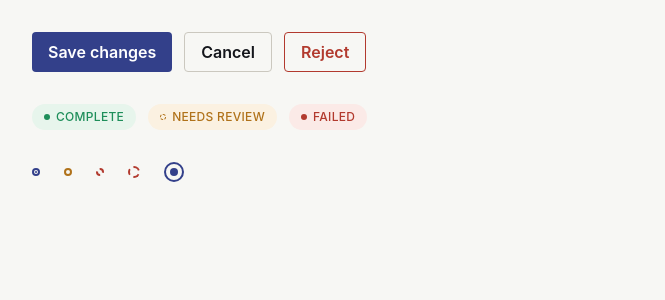
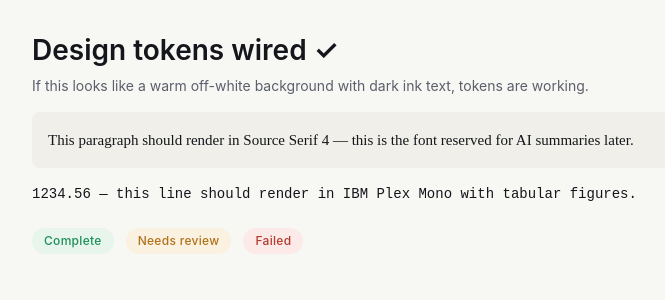
Before and after one commit to santhoshkumarj18/ai-document-intelligence-platform, a React app in the folder frontend/: page / in a window 1280 px wide. Shown: the top 300 px of the page, without its empty margins (0-665 px from the left). Built offline with nearby package versions, Linux system fonts and the light colour scheme; the HTML template or start-up script is replaced by a standard one.

Commit message:
feat: add mock document data shape (Document, ExtractedField, AuditEntry)

```diff
--- a/frontend/src/App.jsx
+++ b/frontend/src/App.jsx
@@ -1,29 +1,33 @@
 // src/App.jsx
-import Button from './components/common/Button'
-import StatusPill from './components/common/StatusPill'
-import ConfidenceIndicator from './components/common/ConfidenceIndicator'
-
 function App() {
   return (
-    <div className="min-h-screen bg-canvas p-8 space-y-8">
-      <div className="flex gap-3">
-        <Button variant="primary">Save changes</Button>
-        <Button variant="secondary">Cancel</Button>
-        <Button variant="destructive">Reject</Button>
-      </div>
+    <div className="min-h-screen bg-canvas p-8">
+      <h1 className="font-ui text-[28px] leading-[36px] font-semibold text-ink">
+        Design tokens wired ✓
+      </h1>
 
-      <div className="flex gap-3">
-        <StatusPill status="complete" />
-        <StatusPill status="review" />
-        <StatusPill status="error" />
-      </div>
+      <p className="font-ui text-[14px] leading-[20px] text-ink-muted mt-2">
+        If this looks like a warm off-white background with dark ink text, tokens are working.
+      </p>
 
-      <div className="flex items-center gap-6">
-        <ConfidenceIndicator confidence={96} />
-        <ConfidenceIndicator confidence={82} />
-        <ConfidenceIndicator confidence={54} />
-        <ConfidenceIndicator confidence={99} validationFailed size="md" />
-        <ConfidenceIndicator confidence={92} size="lg" />
+      <p className="font-document text-[15px] leading-[24px] text-ink mt-4 bg-surface-sunken p-4 rounded-md">
+        This paragraph should render in Source Serif 4 — this is the font reserved for AI summaries later.
+      </p>
+
+      <p className="font-data text-[14px] leading-[20px] text-ink mt-4">
+        1234.56 — this line should render in IBM Plex Mono with tabular figures.
+      </p>
+
+      <div className="flex gap-3 mt-6">
+        <span className="px-3 py-1 rounded-full text-[12px] font-medium tracking-wide" style={{ color: 'var(--color-status-complete)', backgroundColor: 'var(--color-status-complete-bg)' }}>
+          Complete
+        </span>
+        <span className="px-3 py-1 rounded-full text-[12px] font-medium tracking-wide" style={{ color: 'var(--color-status-review)', backgroundColor: 'var(--color-status-review-bg)' }}>
+          Needs review
+        </span>
+        <span className="px-3 py-1 rounded-full text-[12px] font-medium tracking-wide" style={{ color: 'var(--color-status-error)', backgroundColor: 'var(--color-status-error-bg)' }}>
+          Failed
+        </span>
       </div>
     </div>
   )
--- /dev/null
+++ b/frontend/src/mock/mockDocuments.js
@@ -0,0 +1,168 @@
+// src/mock/mockDocuments.js
+
+/**
+ * Document.status lifecycle (from blueprint Section 1.4):
+ * UPLOADED -> EXTRACTED -> VALIDATED -> COMPLETE
+ *                       -> NEEDS_REVIEW -> COMPLETE
+ * FAILED is an edge case: extraction/validation could not proceed at all
+ * (e.g. unreadable file) — distinct from NEEDS_REVIEW, which has data, just low-confidence data.
+ */
+
+export const mockUser = {
+  id: 'user_1',
+  name: 'Santhosh Kumar',
+  email: 'santhosh@example.com',
+  role: 'reviewer',
+}
+
+/**
+ * ExtractedField
+ * - confidence: 0-100 integer
+ * - validationFailed: true when a RULE failed (e.g. totals don't match),
+ *   independent of the AI's confidence score — a field can be 99% confident
+ *   and still fail a business rule.
+ */
+function field(id, label, value, confidence, type = 'text', validationFailed = false, validationMessage = null) {
+  return { id, label, value, confidence, type, validationFailed, validationMessage }
+}
+
+/**
+ * AuditEntry — one entry per human action on a document.
+ * action: 'UPLOADED' | 'FIELD_EDITED' | 'APPROVED' | 'REJECTED'
+ */
+function auditEntry(id, documentId, action, changedBy, timestamp, fieldLabel = null, previousValue = null, newValue = null) {
+  return { id, documentId, action, changedBy, timestamp, fieldLabel, previousValue, newValue }
+}
+
+export const mockDocuments = [
+  {
+    id: 'doc_1',
+    filename: 'invoice_acme_q3.pdf',
+    documentType: 'invoice',
+    status: 'COMPLETE',
+    fileType: 'pdf',
+    fileUrl: 'https://picsum.photos/seed/doc1/800/1000',
+    uploadedBy: 'user_1',
+    uploadedAt: '2026-07-20T09:12:00Z',
+    updatedAt: '2026-07-20T09:15:00Z',
+    summary: 'Invoice from Acme Supplies for Q3 office equipment, totaling $4,230.00, due within 30 days. All line items reconcile with the stated total.',
+    anomalies: [],
+    extractedFields: [
+      field('f1', 'Invoice Number', 'INV-88213', 98, 'text'),
+      field('f2', 'Vendor', 'Acme Supplies Inc.', 97, 'text'),
+      field('f3', 'Total', '$4,230.00', 96, 'currency'),
+      field('f4', 'Due Date', '2026-08-19', 95, 'date'),
+    ],
+    auditLog: [
+      auditEntry('a1', 'doc_1', 'UPLOADED', 'Santhosh Kumar', '2026-07-20T09:12:00Z'),
+      auditEntry('a2', 'doc_1', 'APPROVED', 'Santhosh Kumar', '2026-07-20T09:15:00Z'),
+    ],
+  },
+
+  {
+    id: 'doc_2',
+    filename: 'contract_vendor_nda.pdf',
+    documentType: 'contract',
+    status: 'NEEDS_REVIEW',
+    fileType: 'pdf',
+    fileUrl: 'https://picsum.photos/seed/doc2/800/1000',
+    uploadedBy: 'user_1',
+    uploadedAt: '2026-07-24T14:02:00Z',
+    updatedAt: '2026-07-24T14:05:00Z',
+    summary: 'Mutual NDA between two parties, standard confidentiality terms, but the effective date field could not be extracted with confidence.',
+    anomalies: ['Effective date is ambiguous — two conflicting dates appear in the document.'],
+    extractedFields: [
+      field('f5', 'Party A', 'Northwind Traders LLC', 94, 'text'),
+      field('f6', 'Party B', 'Contoso Manufacturing', 91, 'text'),
+      field('f7', 'Effective Date', '2026-01-??', 52, 'date', true, 'Two different dates found in document — verify manually.'),
+      field('f8', 'Term Length', '2 years', 88, 'text'),
+    ],
+    auditLog: [
+      auditEntry('a3', 'doc_2', 'UPLOADED', 'Santhosh Kumar', '2026-07-24T14:02:00Z'),
+    ],
+  },
+
+  {
+    id: 'doc_3',
+    filename: 'receipt_office_supplies.jpg',
+    documentType: 'receipt',
+    status: 'VALIDATED',
+    fileType: 'jpg',
+    fileUrl: 'https://picsum.photos/seed/doc3/800/1000',
+    uploadedBy: 'user_1',
+    uploadedAt: '2026-07-25T10:30:00Z',
+    updatedAt: '2026-07-25T10:31:00Z',
+    summary: null,
+    anomalies: [],
+    extractedFields: [
+      field('f9', 'Merchant', 'Staples', 93, 'text'),
+      field('f10', 'Total', '$58.42', 95, 'currency'),
+      field('f11', 'Date', '2026-07-24', 92, 'date'),
+    ],
+    auditLog: [
+      auditEntry('a4', 'doc_3', 'UPLOADED', 'Santhosh Kumar', '2026-07-25T10:30:00Z'),
+    ],
+  },
+
+  {
+    id: 'doc_4',
+    filename: 'resume_jdoe.pdf',
+    documentType: 'resume',
+    status: 'EXTRACTED',
+    fileType: 'pdf',
+    fileUrl: 'https://picsum.photos/seed/doc4/800/1000',
+    uploadedBy: 'user_1',
+    uploadedAt: '2026-07-25T16:45:00Z',
+    updatedAt: '2026-07-25T16:46:00Z',
+    summary: null,
+    anomalies: [],
+    extractedFields: [
+      field('f12', 'Candidate Name', 'Jordan Doe', 97, 'text'),
+      field('f13', 'Years Experience', '6', 85, 'number'),
+      field('f14', 'Email', 'jordan.doe@email.com', 99, 'text'),
+    ],
+    auditLog: [
+      auditEntry('a5', 'doc_4', 'UPLOADED', 'Santhosh Kumar', '2026-07-25T16:45:00Z'),
+    ],
+  },
+
+  {
+    id: 'doc_5',
+    filename: 'id_scan_blurry.png',
+    documentType: 'identity',
+    status: 'FAILED',
+    fileType: 'png',
+    fileUrl: 'https://picsum.photos/seed/doc5/800/1000',
+    uploadedBy: 'user_1',
+    uploadedAt: '2026-07-25T18:00:00Z',
+    updatedAt: '2026-07-25T18:01:00Z',
+    summary: null,
+    anomalies: ['Image quality too low to extract any fields reliably.'],
+    extractedFields: [],
+    auditLog: [
+      auditEntry('a6', 'doc_5', 'UPLOADED', 'Santhosh Kumar', '2026-07-25T18:00:00Z'),
+    ],
+  },
+
+  {
+    id: 'doc_6',
+    filename: 'certificate_completion.pdf',
+    documentType: 'certificate',
+    status: 'UPLOADED',
+    fileType: 'pdf',
+    fileUrl: 'https://picsum.photos/seed/doc6/800/1000',
+    uploadedBy: 'user_1',
+    uploadedAt: '2026-07-26T08:00:00Z',
+    updatedAt: '2026-07-26T08:00:00Z',
+    summary: null,
+    anomalies: [],
+    extractedFields: [],
+    auditLog: [
+      auditEntry('a7', 'doc_6', 'UPLOADED', 'Santhosh Kumar', '2026-07-26T08:00:00Z'),
+    ],
+  },
+]
+
+export function getDocumentById(id) {
+  return mockDocuments.find((d) => d.id === id) || null
+}
```
